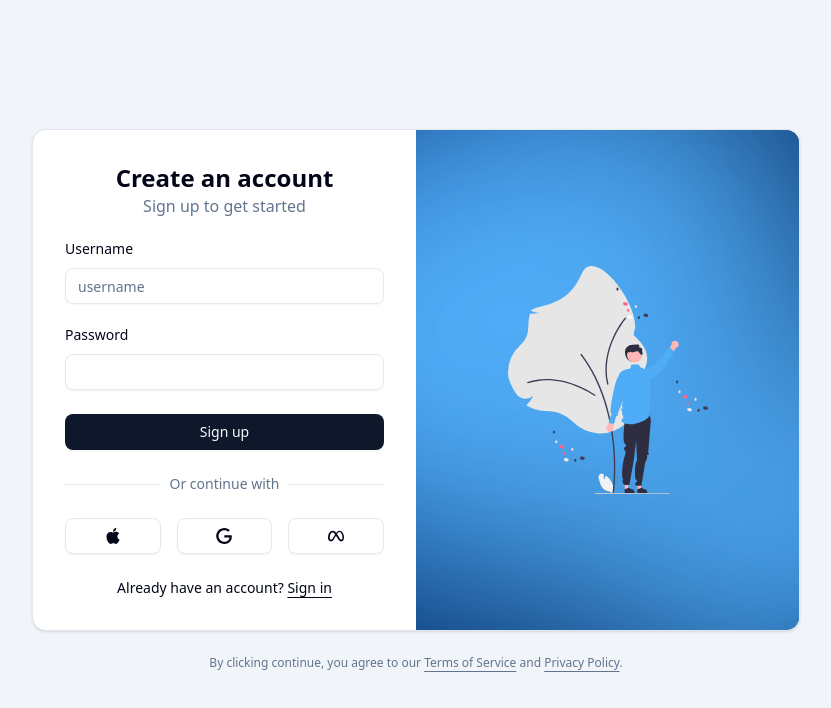
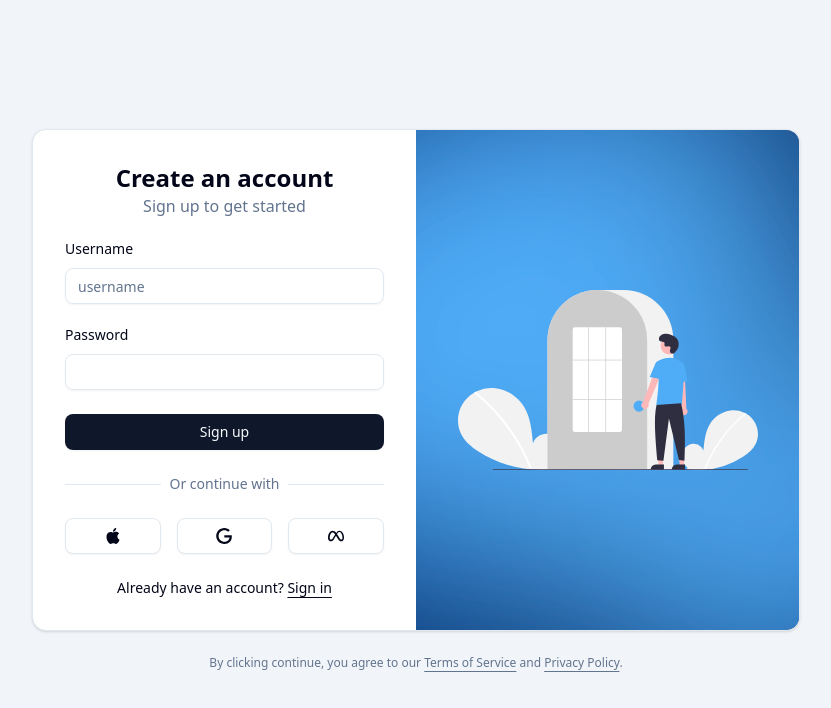
Before and after one commit to mehrdadtorki/Chat-application, a Next.js app: page /auth/register in a window 1280 px wide. Shown: the top 708 px of the page, without its empty margins (224-1055 px from the left). Built offline with nearby package versions, Linux system fonts and the light colour scheme.

Commit message:
feat: style in signup page

```diff
--- a/components/signup-form.jsx
+++ b/components/signup-form.jsx
@@ -9,7 +9,7 @@ import { useRouter } from "next/navigation";
 import { toast } from "react-hot-toast";
 import { motion } from "framer-motion";
 import background from "../public/static/illustration/auth-bg1.svg";
-import OverlaySVG from "../public/static/illustration/welcome.svg";
+import OverlaySVG from "../public/static/illustration/signup.svg";
 import Image from "next/image";
 
 export function SignUpForm({ className, ...props }) {
@@ -206,7 +206,7 @@ export function SignUpForm({ className, ...props }) {
                 className="absolute inset-0 dark:[filter:brightness(0.5)]"
               />
               <div className="absolute inset-0 flex items-center justify-center">
-                <Image src={OverlaySVG} alt="Overlay" width={200} height={200} />
+                <Image src={OverlaySVG} alt="Overlay" width={300} height={300} />
               </div>
             </div>
           </CardContent>
```
Also changed, not shown: public/static/illustration/signup.svg (added).
